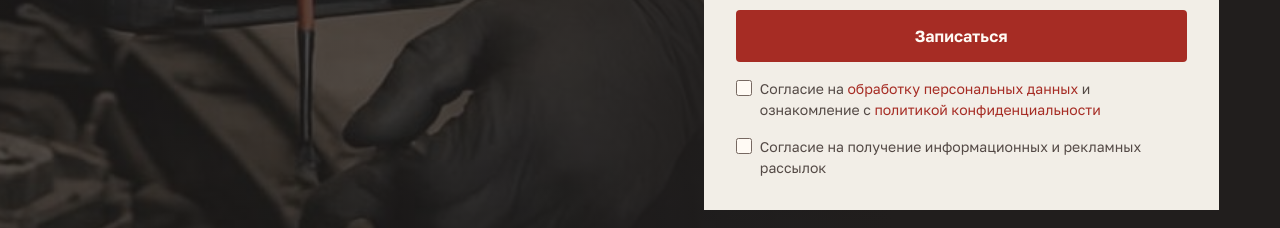
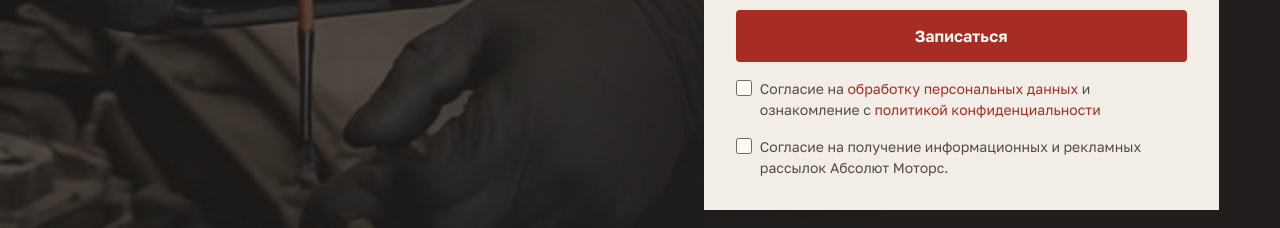
Before and after one commit to raikiri12/absolut-motors-demo, a plain HTML site: page index.html in a window 1280 px wide. Shown: the part 1760-1988 px from the top of the page. Drawn offline with Linux system fonts and the light colour scheme.

Commit message:
Name Absolut Motors in mailing label

```diff
--- a/index.html
+++ b/index.html
@@ -144,7 +144,7 @@
               </label>
               <label>
                 <input type="checkbox">
-                <span>Согласие на получение информационных и рекламных рассылок</span>
+                <span>Согласие на получение информационных и рекламных рассылок Абсолют Моторс.</span>
               </label>
             </fieldset>
           </form>
```
